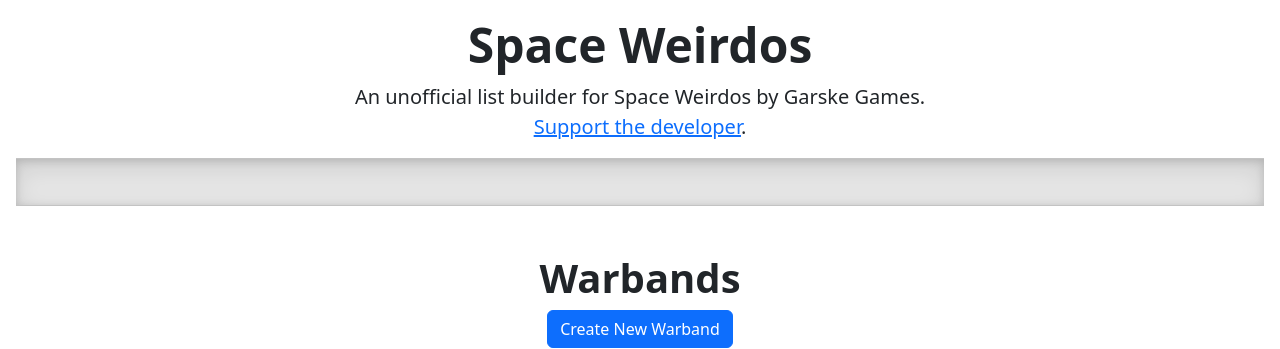
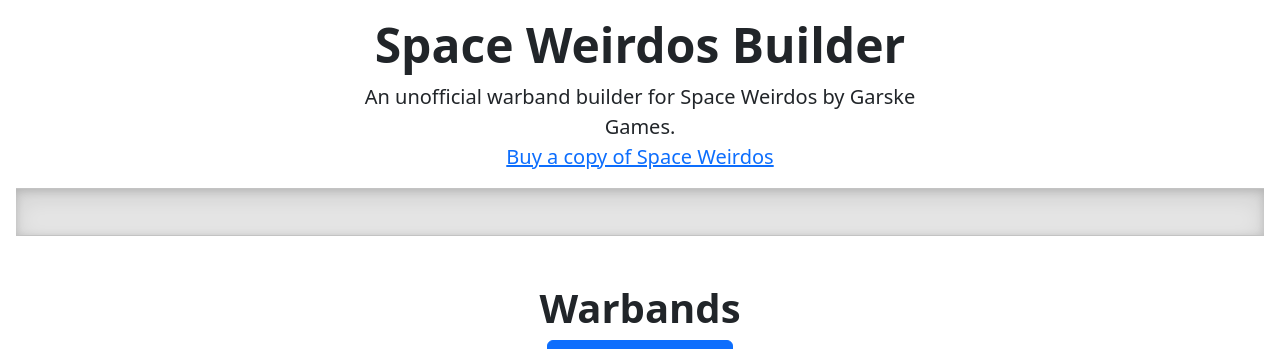
Before and after one commit to suspicious-smoke/SpaceWeirdosListBuilder, a Flask app: page / in a window 1280 px wide. Shown: the part 73-422 px from the top of the page. Run offline with Flask 3, Linux system fonts and the light colour scheme.

Commit message:
small formatting

```diff
--- a/static/warband.js
+++ b/static/warband.js
@@ -190,7 +190,7 @@
     let selector = `${attribute}_select`;
     let s = document.getElementById(selector);
     let cost = s.options[s.selectedIndex].value;
-    document.querySelector(`label[for="${selector}"]`).innerHTML = `${text} (${cost})`
+    document.querySelector(`label[for="${selector}"]`).innerHTML = `${text} [${cost}]`
     return parseInt(cost);
 }
 
--- a/templates/home.html
+++ b/templates/home.html
@@ -7,10 +7,10 @@
     const points_url = "{{url_for('warband_points')}}";
  </script>
 <div class="text-center">
-    <h1 class="display-5 fw-bold">Space Weirdos</h1>
+    <h1 class="display-5 fw-bold">Space Weirdos Builder</h1>
     <div class="col-lg-6 mx-auto">
-        <p class="lead mb-6">An unofficial list builder for Space Weirdos by Garske Games. <a
-                href="https://www.wargamevault.com/product/359157/Space-Weirdos">Support the developer</a>.</p>
+        <p class="lead mb-6">An unofficial warband builder for Space Weirdos by Garske Games. <br><a
+                href="https://www.wargamevault.com/product/359157/Space-Weirdos" target="_blank">Buy a copy of Space Weirdos</a></p>
     </div>
     <div class="b-example-divider"></div>
 </div>
```
